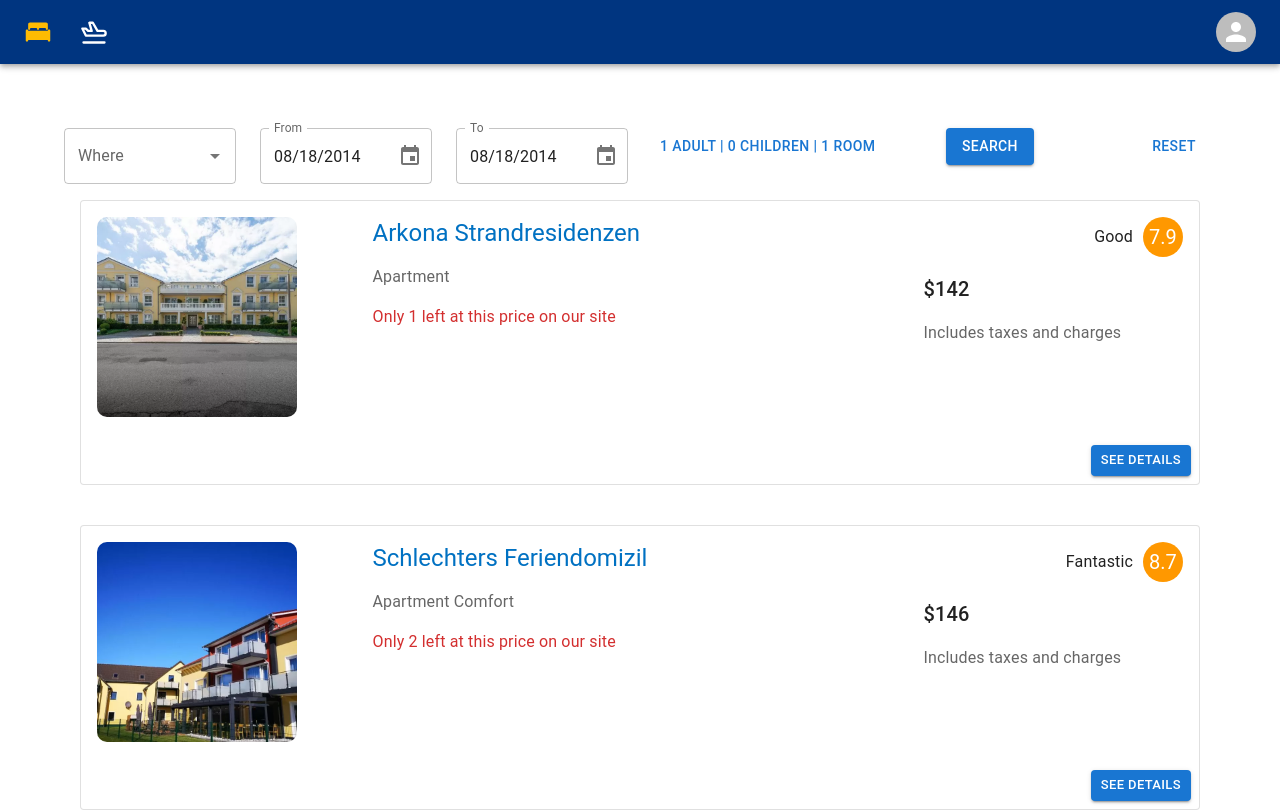
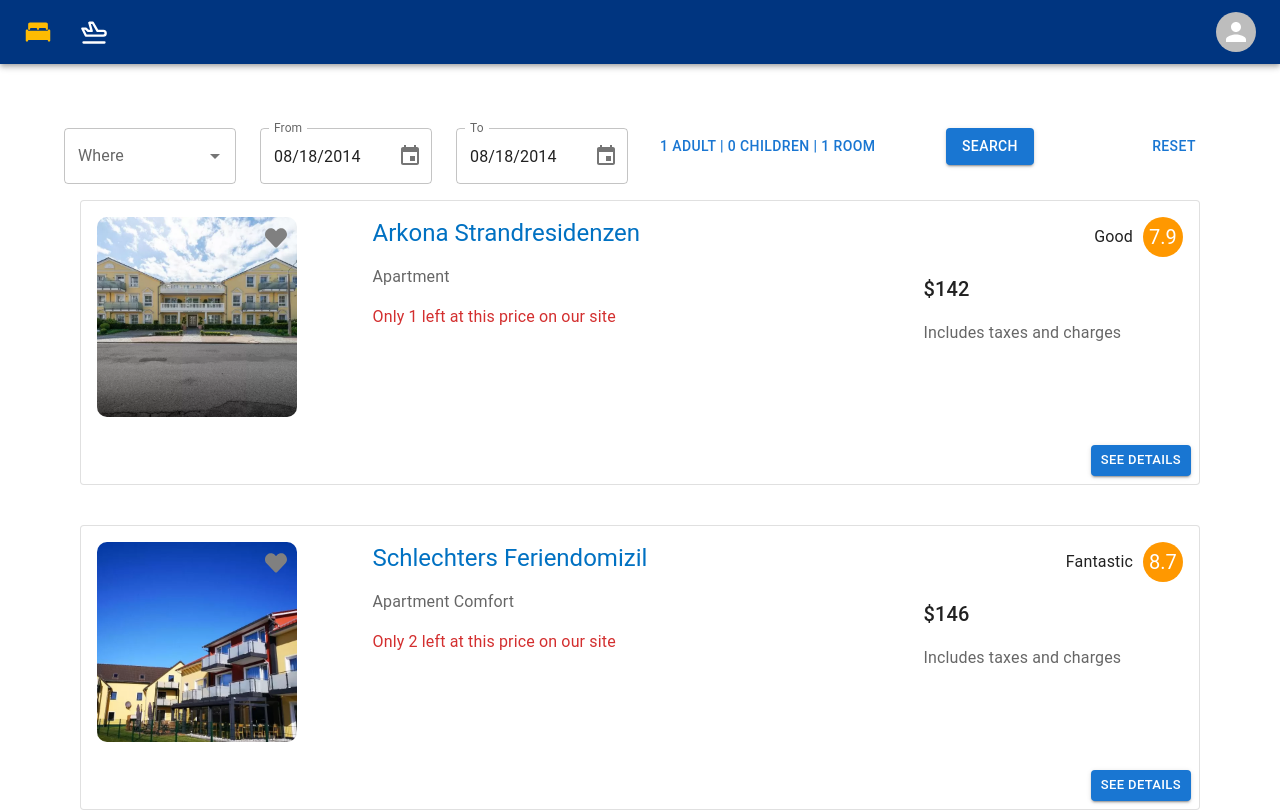
Before and after one commit to ZahraBahmanpour/react-booking, a React (Create React App) app: page /stays in a window 1280 px wide. Shown: the top 811 px of the page. Built offline with nearby package versions, Linux system fonts and the light colour scheme; data requests are answered from the project's data file.

Commit message:
add favorites icon to images

```diff
--- a/src/components/Card/Card.js
+++ b/src/components/Card/Card.js
@@ -4,10 +4,11 @@ import CardContent from "@mui/material/CardContent";
 import Button from "@mui/material/Button";
 import Typography from "@mui/material/Typography";
 import { Link, useNavigate } from "react-router-dom";
-import { Avatar, Grid, Stack } from "@mui/material";
+import { Avatar, Grid, Stack, Tooltip } from "@mui/material";
 import { orange } from "@mui/material/colors";
 import { dollarUSLocale, transformRating } from "../../utils/utils";
 import styles from "./Card.module.css";
+import { FaHeart } from "react-icons/fa";
 
 const BasicCard = ({ id, name, rating, type, price, reserveCount, image }) => {
   const navigate = useNavigate();
@@ -19,6 +20,7 @@ const BasicCard = ({ id, name, rating, type, price, reserveCount, image }) => {
       <CardContent>
         <Grid container spacing={2}>
           <Grid item xs={3}>
+            <div style={{ position: "relative" }}>
               <img
                 src={`/images/${image}.webp`}
                 width={200}
@@ -26,6 +28,12 @@ const BasicCard = ({ id, name, rating, type, price, reserveCount, image }) => {
                 alt={name}
                 style={{ borderRadius: 10 }}
               />
+              <Tooltip title="Add to Favorites" arrow>
+                <div style={{ position: "absolute", top: 10, right: 70 }}>
+                  <FaHeart className={styles["heart-icon"]} />
+                </div>
+              </Tooltip>
+            </div>
           </Grid>
           <Grid item xs={6}>
             <Stack spacing={2}>
--- a/src/components/Card/Card.module.css
+++ b/src/components/Card/Card.module.css
@@ -6,3 +6,13 @@
 .link:hover {
   color: #bc5b01;
 }
+
+.heart-icon {
+  color: gray;
+  font-size: 22px;
+}
+
+.heart-icon:hover {
+  cursor: pointer;
+  color: #d32f2f;
+}
```
Lines whose indentation alone changed are shown as unchanged.
